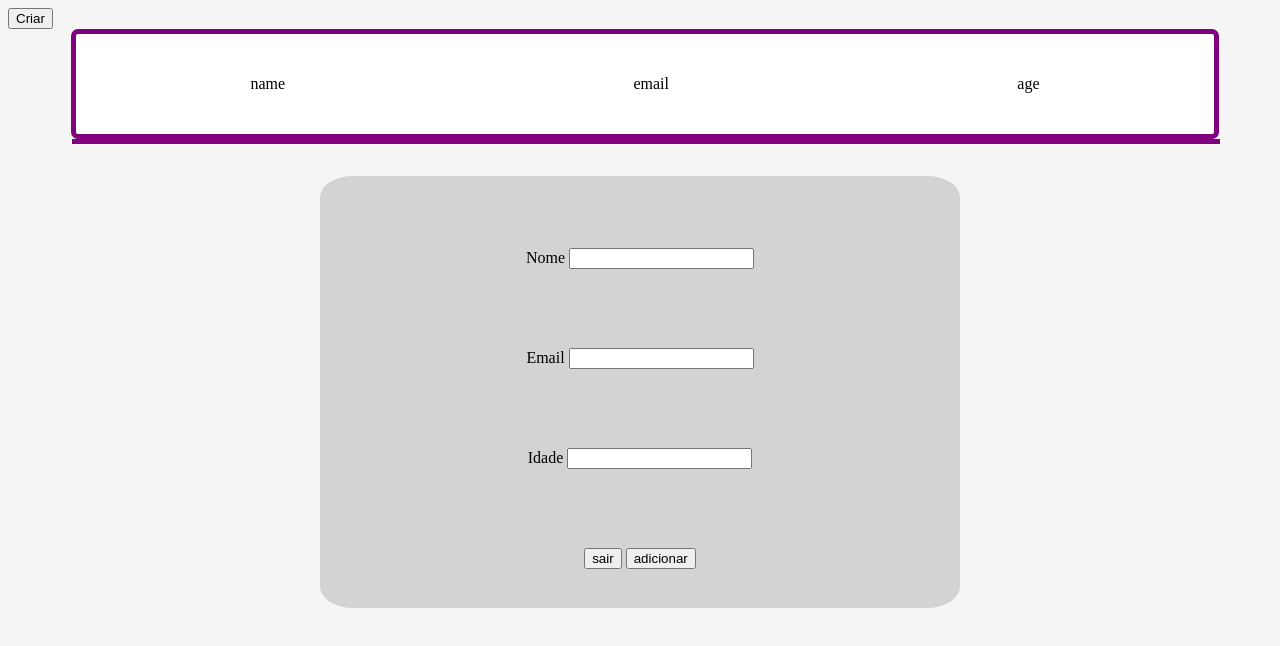
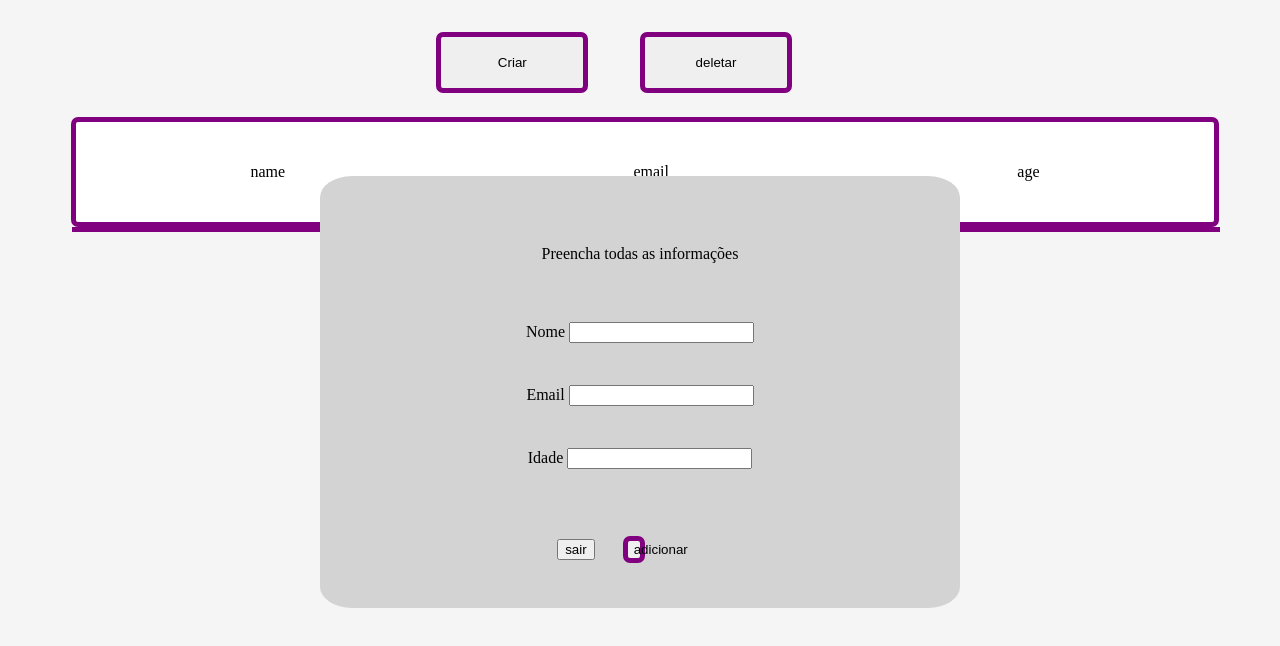
Before and after one commit to thalesmenz/CRUD, a plain HTML site: page public/index.html in a window 1280 px wide. Both pictures are taken after a click on the button "Criar". Drawn offline with Linux system fonts and the light colour scheme.

Commit message:
novos botoes

```diff
--- a/public/index.html
+++ b/public/index.html
@@ -9,10 +9,20 @@
 </head>
 <body>
 
-    <button onclick="openModal()" id="abrirModal"> Criar</button>
+    <button class="button" onclick="openModal()" id="abrirModal">Criar</button>
+    <button class="button" onclick="openModalDialog()" id="deletarModal">deletar</button>
+
+    <dialog id="dialog">
+        <input type="text" id="usuarioToBeDeleted">
+        <button onclick="closeModalDialog()" id="buttonCloseDialog">fechar</button>
+        <button onclick="deleteUser()" id="deletar">deletar</button>
+    </dialog>
 
     <div class="modal" id="modal">
         <div class="content">
+
+            <p>Preencha todas as informações</p>
+
             <div>
                 <label for="">Nome</label>
                 <input type="text" id="name">
@@ -28,7 +38,7 @@
 
             <div id="botoes">
                 <button id="sair">sair</button>
-                <button onclick="addUser()" class="button">adicionar</button>
+                <button onclick="addUser()" class="buttonModal">adicionar</button>
 
                 </div>
             </div>
--- a/public/main.js
+++ b/public/main.js
@@ -1,6 +1,14 @@
+// Variaveis
+
 const buttonOpenModal = document.getElementById("abrirModal")
 const buttonCloseModal = document.getElementById("sair")
 const CreateNewPerson = document.getElementById("criar")
+const buttonOpenDialog = document.getElementById("deletarModal")
+const buttonCloseDialog = document.getElementById("buttonCloseDialog")
+const dialog = document.getElementById("dialog")
+const buttonDeleteUser = document.getElementById("deletar")
+
+// Abrir modal com display
 
 const openModal = function openModal() {
     const modal = document.getElementById("modal")
@@ -27,7 +35,18 @@ buttonCloseModal.onclick = (event) => {
 }
 
 
+// Abrir modal com dialog
 
+function openModalDialog() {
+    dialog.showModal()
+}
+
+function closeModalDialog () {
+    dialog.close()
+}
+
+
+// Inserir usuários na lista
 
 
 function addUser() {
@@ -43,7 +62,7 @@ function addUser() {
 
     var newUser = new CreateUser(nomeInput, emailInput, ageInput)
 
-    var listUsers = []
+    const listUsers = []
 
     listUsers.push(newUser)
 
@@ -72,6 +91,14 @@ function addUser() {
         openModal()
     }
 
+}
+
+// Deletar usuarios da lista
+
+function deleteUser() {
+    const usuarioToBeDeleted = document.getElementById("usuarioToBeDeleted").value
+    // console.log(listUsers)
+
 
 
 }
--- a/public/style.css
+++ b/public/style.css
@@ -72,12 +72,22 @@ body{
     height: auto;
 } */
 
-/* .button{
+.button{
+    width: 12%;
+    border-radius: 7px;
     position: relative;
-    left: 15%;
-    width: 15%;
-    height: 42px;
+    left: 32%;
+    height: 3.8rem;
+    border: 5px solid purple;
+    margin: 1.5rem;
+}
+
+.buttonModal {
+    width: 8%;
     border-radius: 7px;
-    top: 17px;
-    margin-bottom: 3%;
-} */
+    position: relative;
+    /* left: 32%; */
+    /* height: 3.8rem; */
+    border: 5px solid purple;
+    margin: 1.5rem;
+}
```
